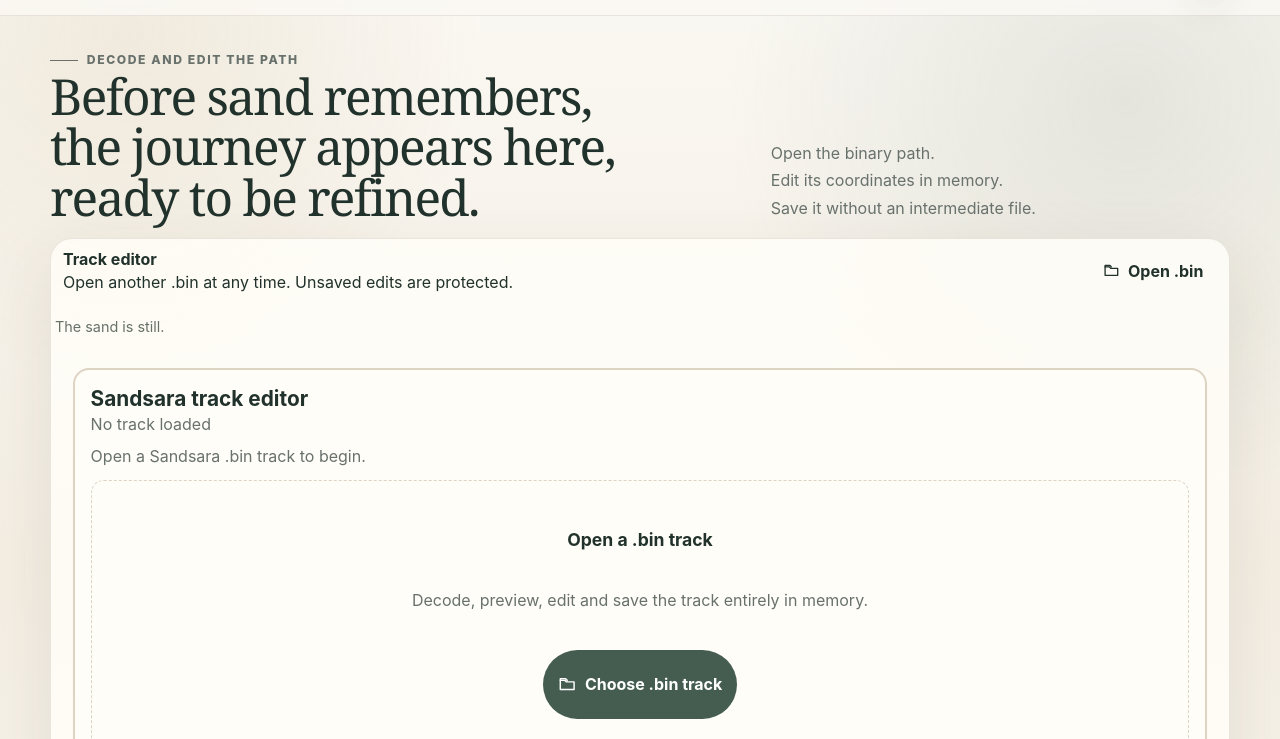
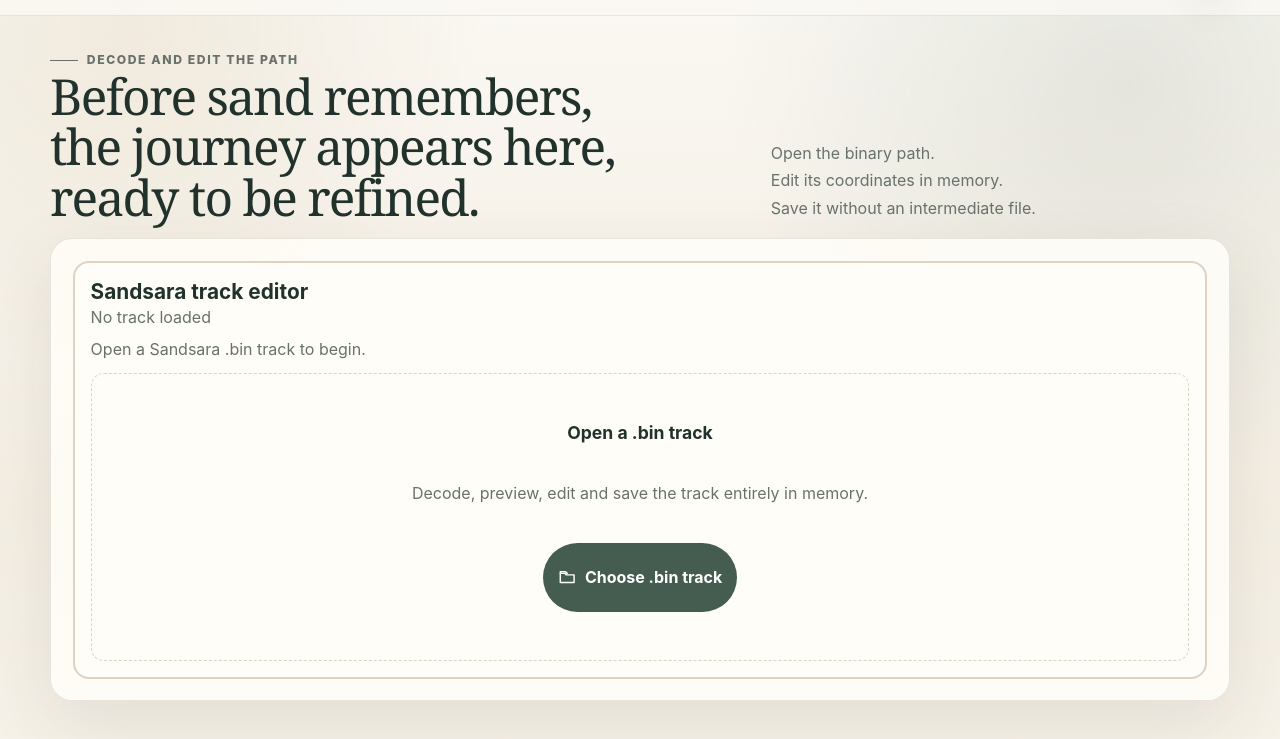
Before and after one commit to kitty-crow/sandsara-track-viewer, a website with bundled scripts: page web/visualise.html in a window 1280 px wide. Shown: the part 61-800 px from the top of the page. Built offline with nearby package versions, Linux system fonts and the light colour scheme.

Commit message:
Move file opening into the track editor

```diff
--- a/web/visualise.html
+++ b/web/visualise.html
@@ -46,22 +46,9 @@
       <p>Open the binary path.<br>Edit its coordinates in memory.<br>Save it without an intermediate file.</p>
     </section>
 
-    <section class="tool-frame" aria-labelledby="track-editor-title">
-      <div class="track-workflow">
-        <header class="track-workflow-head">
-          <div>
-            <strong id="track-editor-title">Track editor</strong>
-            <span>Open another .bin at any time. Unsaved edits are protected.</span>
-          </div>
-          <label class="track-open" for="binInput" title="Open a Sandsara .bin track">
-            <svg viewBox="0 0 24 24" aria-hidden="true"><path d="M3 7h6l2 2h10v10H3z"/><path d="M3 7V5h7l2 2"/></svg>
-            <span>Open .bin</span>
-          </label>
-          <input id="binInput" class="track-file-input" type="file" accept="application/octet-stream,.bin">
-        </header>
-        <p id="siteStatus" class="site-status" aria-live="polite">The sand is still.</p>
-        <div id="app" aria-live="polite"></div>
-      </div>
+    <section class="tool-frame editor-frame" aria-label="Sandsara track editor">
+      <div id="app" aria-live="polite"></div>
+      <input id="binInput" class="track-file-input" type="file" accept="application/octet-stream,.bin">
     </section>
   </main>
 
```
